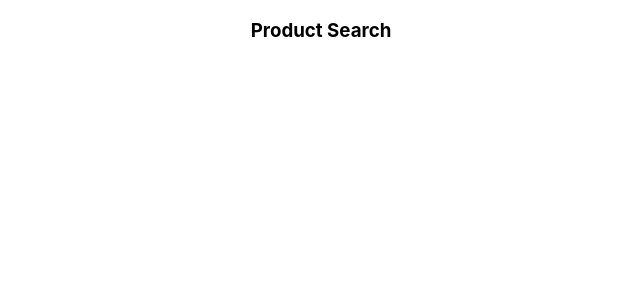
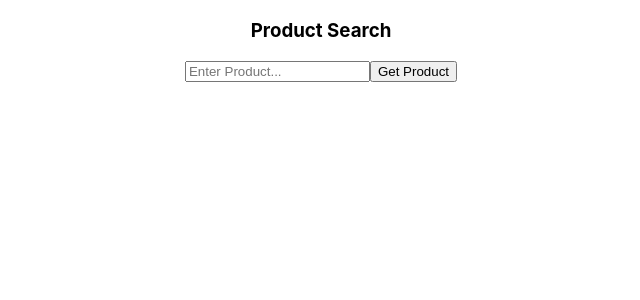
Before and after one commit to truptigaonkar/product-search, a React (Create React App) app: page / in a window 1280 px wide. Shown: the top 300 px of the page, without its empty margins (319-959 px from the left). Built offline with nearby package versions, Linux system fonts and the light colour scheme.

Commit message:
Esling configured, console.log array of products and providing error message if the input is empty

```diff
--- a/package.json
+++ b/package.json
@@ -32,5 +32,10 @@
       "last 1 firefox version",
       "last 1 safari version"
     ]
+  },
+  "devDependencies": {
+    "eslint-config-prettier": "^6.9.0",
+    "eslint-plugin-prettier": "^3.1.2",
+    "prettier": "^1.19.1"
   }
 }
--- a/src/App.js
+++ b/src/App.js
@@ -1,6 +1,6 @@
-import React from 'react';
-import './App.css';
-import Productsearch from './components/Productsearch';
+import React from "react";
+import "./App.css";
+import Productsearch from "./components/Productsearch";
 
 function App() {
   return (
--- a/src/components/Productsearch.js
+++ b/src/components/Productsearch.js
@@ -1,14 +1,49 @@
-import React, { Component } from 'react';
-import { Helmet } from 'react-helmet';
+import React, { Component } from "react";
+import { Helmet } from "react-helmet";
+import axios from "axios";
 
 class Productsearch extends Component {
+  constructor(props) {
+    super(props);
+    this.state = {
+      errorMessage: ""
+    };
+  }
+  getProduct = e => {
+    e.preventDefault();
+    const productToSearch = e.target.elements.product.value;
+    axios
+      .post(
+        `https://search-pj-campaigns-dykc3wbnqz22xvoiwp2ta5bk3m.eu-west-1.es.amazonaws.com/campaign-*-4-deals/_search?q=product.name:${productToSearch}`
+      )
+      .then(res => {
+        console.log(res.data.hits.hits);
+        this.setState({ products: res.data.hits.hits });
+      })
+      .catch(error => {
+        console.log(error);
+        if (error.response.status === 400) {
+          this.setState({
+            errorMessage: "Please fill in the product"
+          });
+        }
+      });
+  };
+
   render() {
     return (
       <div>
-                <Helmet><title>Product Search</title></Helmet>
+        <Helmet>
+          <title>Product Search</title>
+        </Helmet>
         <h3>Product Search</h3>
+        <p style={{ color: "red" }}>{this.state.errorMessage}</p>
+        <form onSubmit={this.getProduct}>
+          <input type="text" name="product" placeholder="Enter Product..." />
+          <button>Get Product</button>
+        </form>
       </div>
-        )
+    );
   }
 }
 
```
Also changed, not shown: 2 other files (tests, documents, lock files or other folders). Lines whose indentation alone changed are shown as unchanged.
